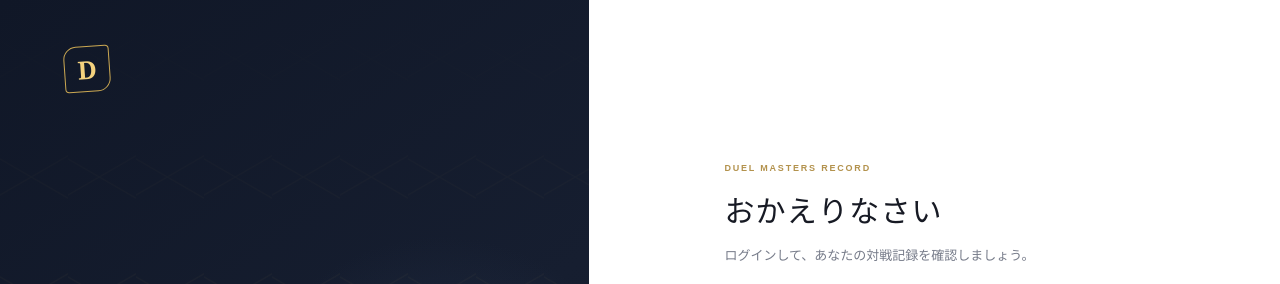
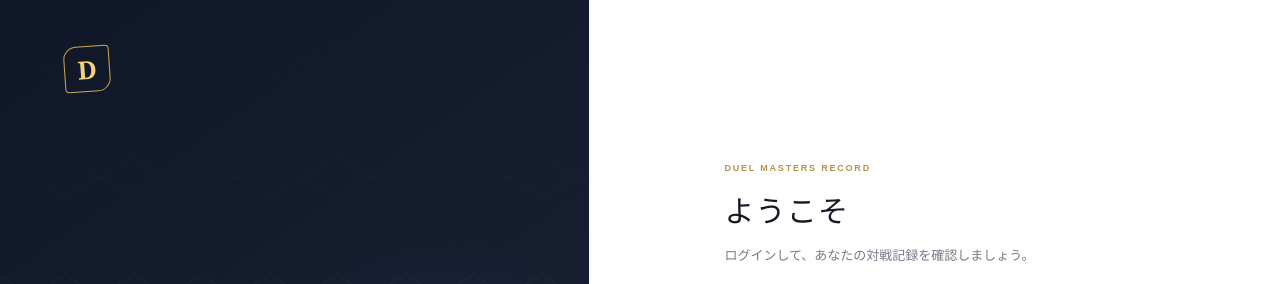
Before and after one commit to supuran/duel-masters-record, a Next.js app: page / in a window 1280 px wide. Shown: the top 284 px of the page. Built offline with nearby package versions, Linux system fonts and the light colour scheme; no server answers.

Commit message:
Change login greeting to welcome

```diff
--- a/app/auth-form.tsx
+++ b/app/auth-form.tsx
@@ -127,7 +127,7 @@
         <div className="mobile-brand"><span className="brand-mark small">D</span><span>DUEL LOG</span></div>
         <div className="auth-content">
           <p className="eyebrow form-eyebrow">DUEL MASTERS RECORD</p>
-          <h2>{isSignup ? "アカウントを作成" : "おかえりなさい"}</h2>
+          <h2>{isSignup ? "アカウントを作成" : "ようこそ"}</h2>
           <p className="form-intro">
             {isSignup ? "対戦記録をつけて、デッキの歩みを残しましょう。" : "ログインして、あなたの対戦記録を確認しましょう。"}
           </p>
```
